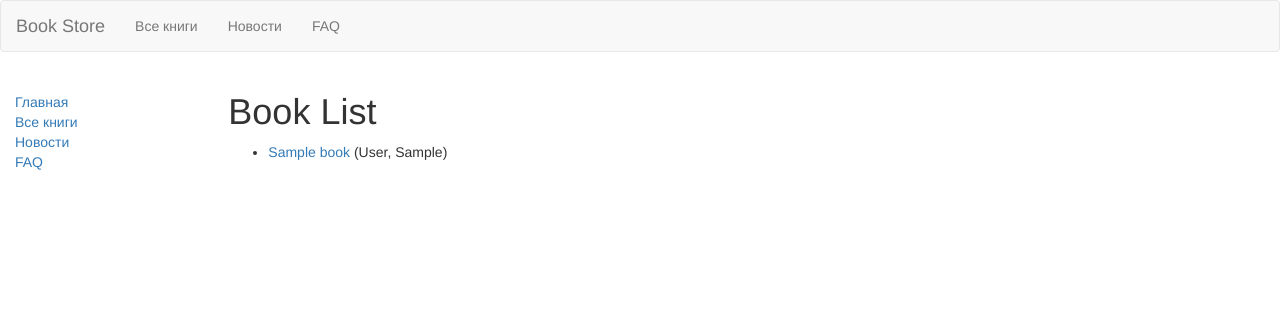
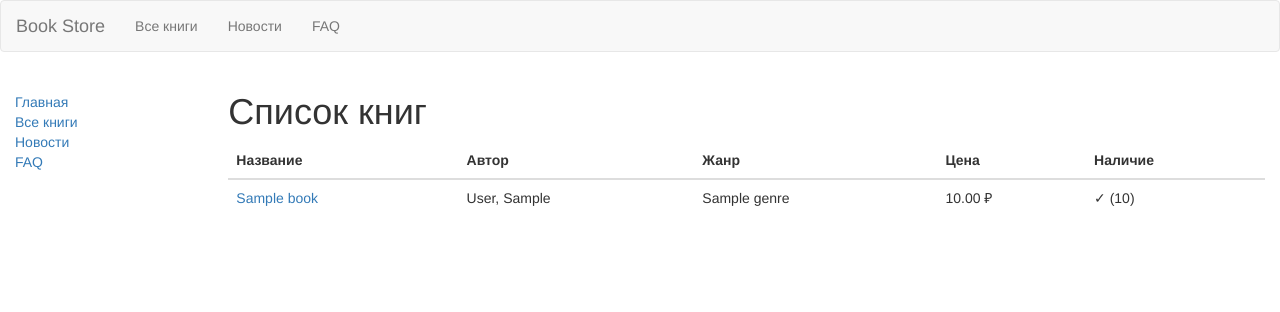
Before and after one commit to AnastasiaBosch/hab, a Django app: page /catalog/books/ in a window 1280 px wide. Shown: the top 312 px of the page. Run offline with Django 5.2, Linux system fonts and the light colour scheme; tables that the repository leaves empty hold one stand-in row (values such as "Sample post"); some libraries are stand-ins or nearby versions.

Commit message:
теперь отображаются все поля модели книг

```diff
--- a/nl/catalog/models.py
+++ b/nl/catalog/models.py
@@ -14,8 +14,6 @@ class Genre(models.Model):
 class Book(models.Model):
     title = models.CharField(max_length=200)
     author = models.ForeignKey('Author', on_delete=models.SET_NULL, null=True)
-    # ManyToManyField used because genre can contain many books. Books can cover many genres.
-    # Genre class has already been defined so we can specify the object above.
     summary = models.TextField(max_length=1000, help_text="Введите краткое описание книги")
     genre = models.ManyToManyField(Genre, help_text="Select a genre for this book")
     price = models.DecimalField(max_digits=10, decimal_places=2, verbose_name="Цена", default=0)
@@ -29,11 +27,11 @@ class Book(models.Model):
 
     @property
     def is_available(self):
-        """Проверяет, есть ли книга в наличии"""
+        """Проверка"""
         return self.quantity > 0
 
     def reduce_quantity(self, amount=1):
-        """Уменьшает количество книг на складе"""
+        """Уменьшает"""
         if self.quantity >= amount:
             self.quantity -= amount
             self.save()
@@ -41,7 +39,7 @@ class Book(models.Model):
         return False
 
     def increase_quantity(self, amount=1):
-        """Увеличивает количество книг на складе"""
+        """Увеличивает"""
         self.quantity += amount
         self.save()
 
--- a/nl/catalog/templates/catalog/book_list.html
+++ b/nl/catalog/templates/catalog/book_list.html
@@ -1,19 +1,50 @@
 {% extends "base_generic.html" %}
 
 {% block content %}
-    <h1>Book List</h1>
+    <h1>Список книг</h1>
 
     {% if book_list %}
-    <ul>
+    <table class="table">
+      <thead>
+        <tr>
+          <th>Название</th>
+          <th>Автор</th>
+          <th>Жанр</th>
+          <th>Цена</th>
+          <th>Наличие</th>
+        </tr>
+      </thead>
+      <tbody>
+      {% for book in book_list %}
+      <tr>
+        <td><a href="{{ book.get_absolute_url }}">{{ book.title }}</a></td>
+        <td>{{ book.author }}</td>
+        <td>{% for genre in book.genre.all|slice:":2" %}{{ genre }}{% if not forloop.last %}, {% endif %}{% endfor %}</td>
+        <td>{{ book.price }} ₽</td>
+        <td>{% if book.is_available %}✓ ({{ book.quantity }}){% else %}✗{% endif %}</td>
+      </tr>
+      {% endfor %}
+      </tbody>
+    </table>
+    {% else %}
+      <p>В библиотеке нет книг.</p>
+    {% endif %}
 
-      {% for book in book_list %}
-      <li>
-        <a href="{{ book.get_absolute_url }}">{{ book.title }}</a> ({{book.author}})
-      </li>
-      {% endfor %}
-
-    </ul>
-    {% else %}
-      <p>There are no books in the library.</p>
-    {% endif %}
+    {% block pagination %}
+      {% if is_paginated %}
+        <div class="pagination">
+          <span class="page-links">
+            {% if page_obj.has_previous %}
+              <a href="{{ request.path }}?page={{ page_obj.previous_page_number }}">предыдущая</a>
+            {% endif %}
+            <span class="page-current">
+              Страница {{ page_obj.number }} из {{ page_obj.paginator.num_pages }}.
+            </span>
+            {% if page_obj.has_next %}
+              <a href="{{ request.path }}?page={{ page_obj.next_page_number }}">следующая</a>
+            {% endif %}
+          </span>
+        </div>
+      {% endif %}
+    {% endblock %}
 {% endblock %}
--- a/nl/catalog/views.py
+++ b/nl/catalog/views.py
@@ -6,13 +6,11 @@ def index(request):
     """
     Функция отображения для домашней страницы сайта.
     """
-    # Генерация "количеств" некоторых главных объектов
     num_books=Book.objects.all().count()
     num_authors=Author.objects.count()  # Метод 'all()' применён по умолчанию.
     num_genres = Genre.objects.count()
     num_news = News.objects.filter(is_published=True).count()
 
-    # Последние 5 новостей
     news_list = News.objects.filter(is_published=True).order_by('-published_date')[:5]
 
     # Отрисовка HTML-шаблона index.html с данными внутри
@@ -35,7 +33,7 @@ class BookListView(generic.ListView):
 class BookDetailView(generic.DetailView):
     model = Book
 
-# Добавим представление для списка всех новостей
+# все новости
 class NewsListView(generic.ListView):
     model = News
     template_name = 'catalog/news_list.html'
@@ -44,7 +42,7 @@ class NewsListView(generic.ListView):
     def get_queryset(self):
         return News.objects.filter(is_published=True).order_by('-published_date')
 
-# Добавим представление для детального просмотра новости
+#детальный просмотр
 class NewsDetailView(generic.DetailView):
     model = News
     template_name = 'catalog/news_detail.html'
```
Also changed, not shown: nl/catalog/templates/catalog/book_detail.html (+8 -15 lines), nl/catalog/migrations/0004_book_price_book_quantity.py (added).
